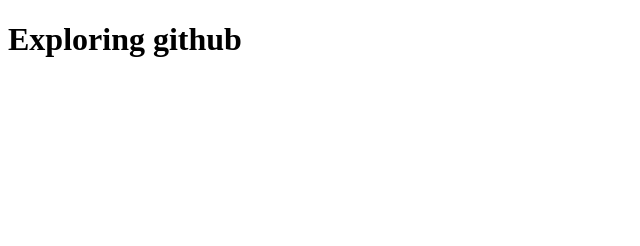
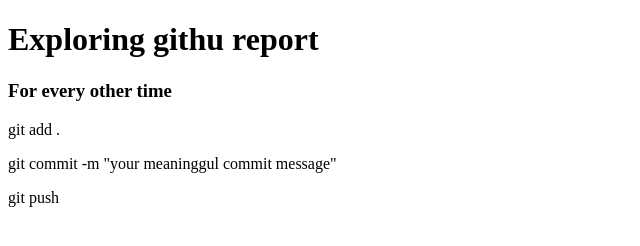
Before and after one commit to rezwankabir2007/my-secound-github, a plain HTML site: page index.html in a window 1280 px wide. Shown: the whole page, without its empty margins (0-640 px from the left). Drawn offline with Linux system fonts and the light colour scheme.

Commit message:
meaningful commit message

```diff
--- a/index.html
+++ b/index.html
@@ -6,6 +6,11 @@
     <title>Exploring github</title>
 </head>
 <body>
-    <h1>Exploring github</h1>
+    <h1>Exploring githu report</h1>
+
+    <h3>For every other time</h3>
+    <p>git add .</p>
+    <p>git commit -m "your meaninggul commit message"</p>
+    <p>git push</p>
 </body>
 </html>
```
